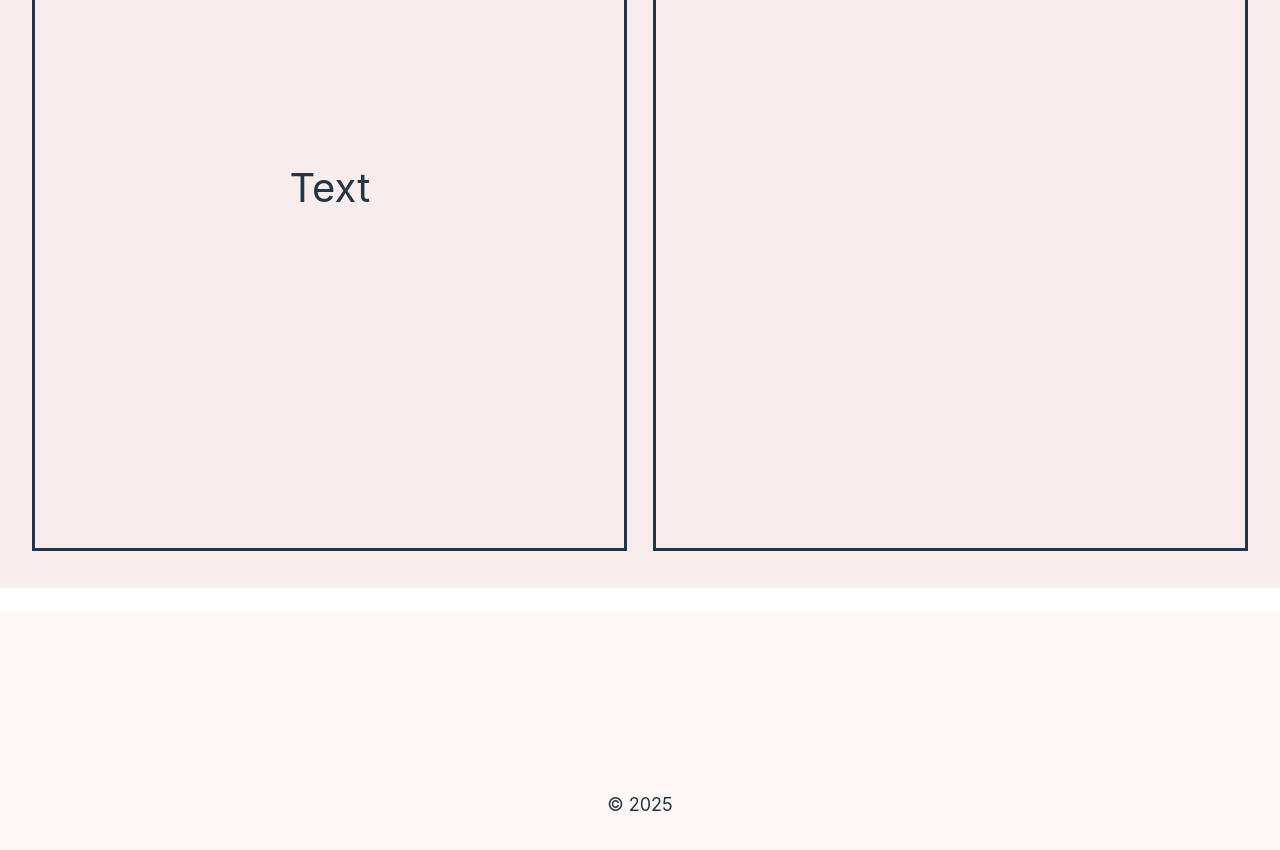
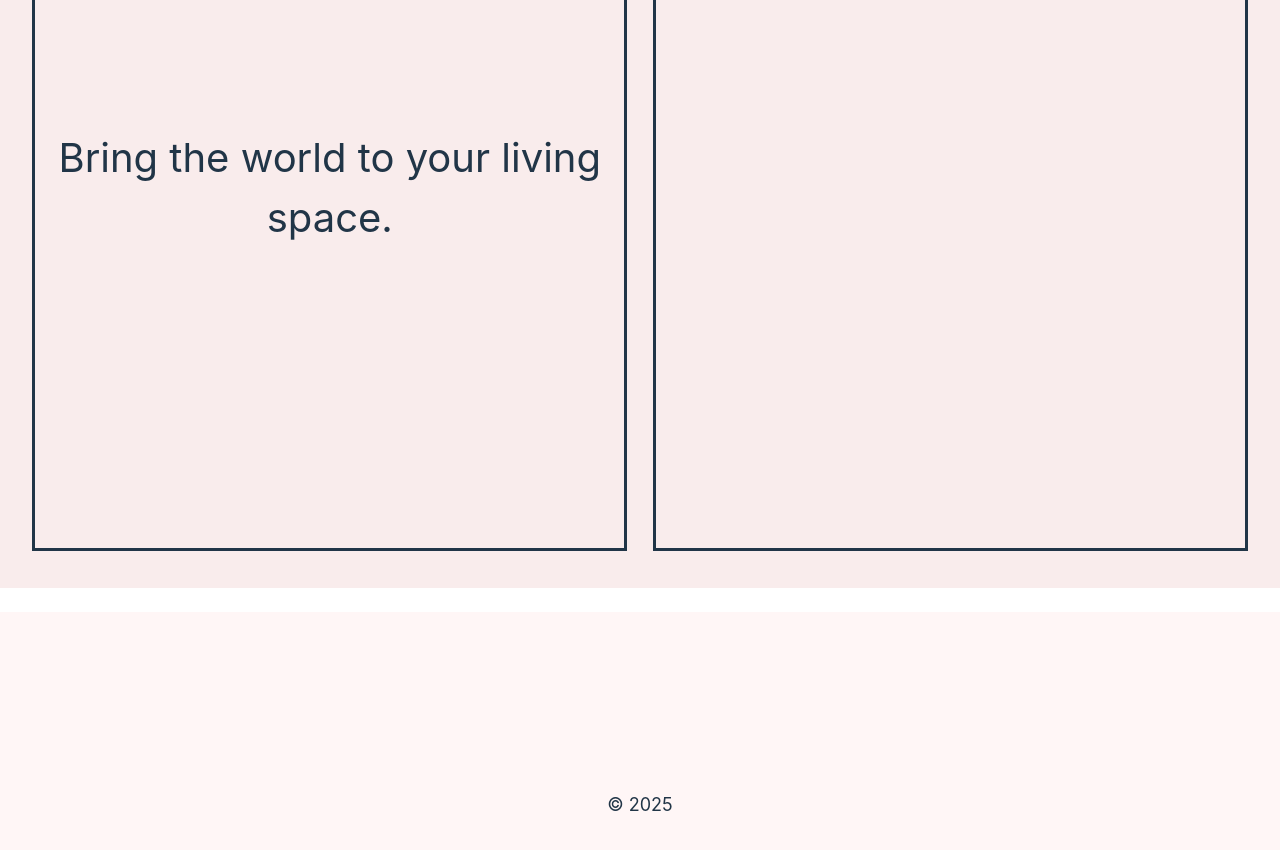
Before and after one commit to mjchin1/WebPageSamples, a React (Vite) app in the folder client/: page /sld in a window 1280 px wide. Shown: the part 1860-2710 px from the top of the page. Built offline with nearby package versions, Linux system fonts and the light colour scheme; a web font is replaced by a local one.

Commit message:
minor text updates

```diff
--- a/client/src/Components/BigBook.jsx
+++ b/client/src/Components/BigBook.jsx
@@ -27,6 +27,7 @@ export default function BigBook({}) {
         <span>Objects</span>
         <span>Lighting</span>
         <span>Furniture</span>
+        {/* <span>Everything</span> */}
         </div>
       </div>
     <div className="bbkSquare2 bbkTopPhoto"><img src={stillLife}/></div>
--- a/client/src/Components/Slide.jsx
+++ b/client/src/Components/Slide.jsx
@@ -38,7 +38,7 @@ export default function Slide() {
       <div className="sldcb1Content"></div>
     </div> <br/> <br/>
     <div className="sldContentBlock2">
-      <div className="sldcb2Content"><p className="sldCBText">Text</p></div>
+      <div className="sldcb2Content"><p className="sldCBText">Bring the world to your living space.</p></div>
       <div className="sldcb2Content"></div>
     </div> <br/> <br/>
 
```
